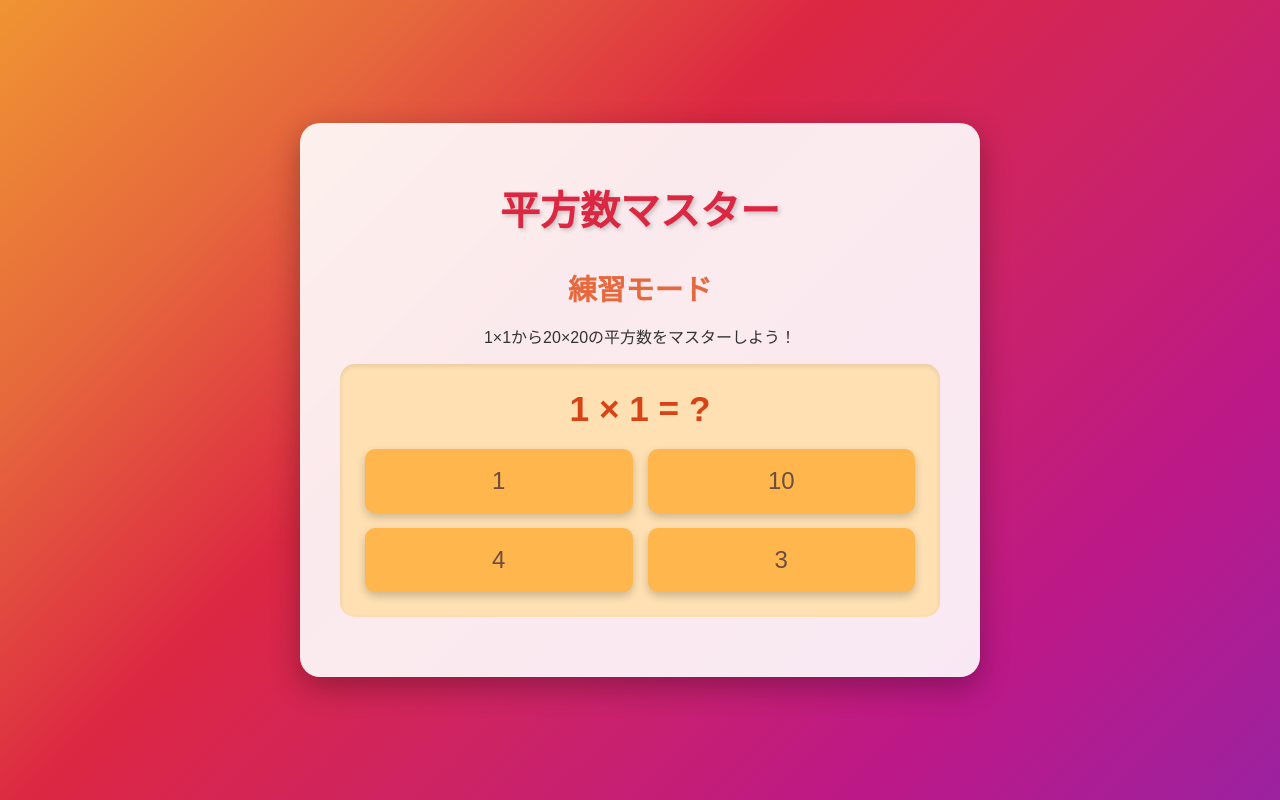
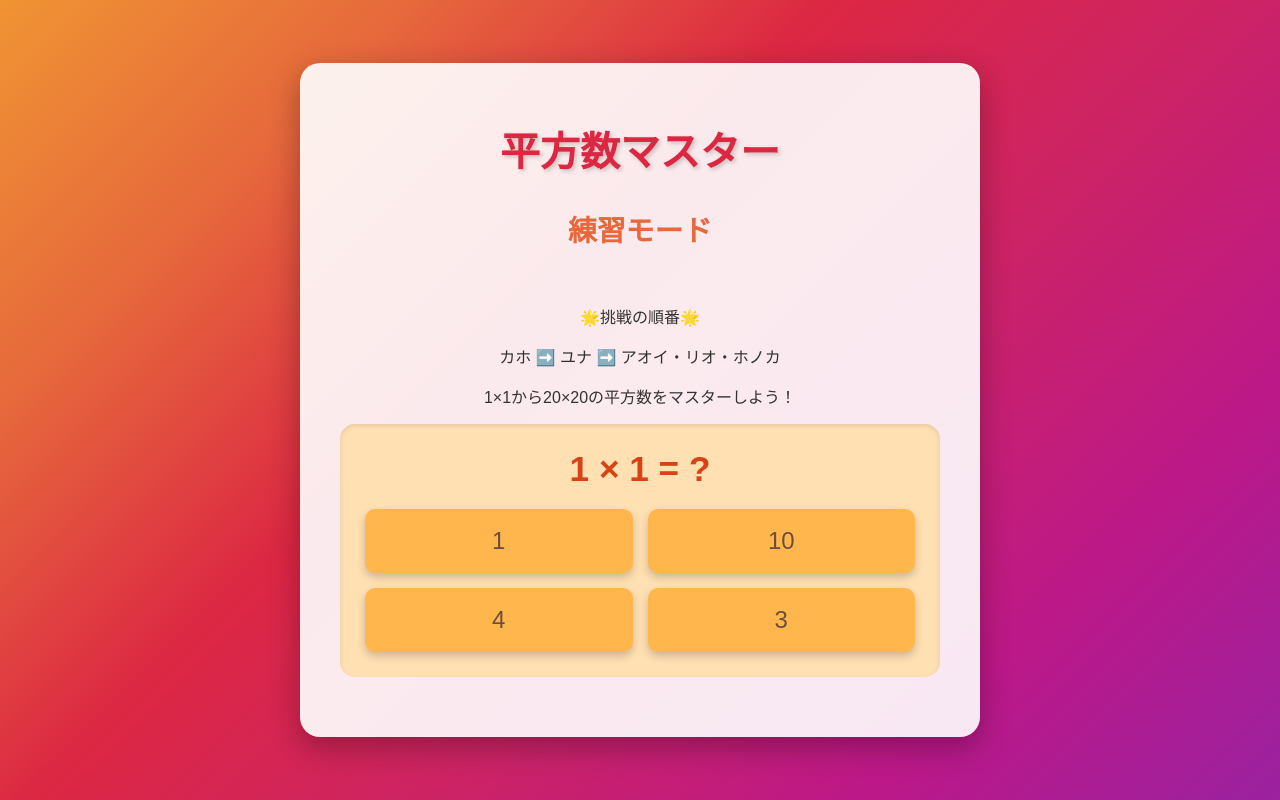
Before and after one commit to KITA-Kazu/square-number, a plain HTML site: page index.html in a window 1280 px wide. Drawn offline with Linux system fonts and the light colour scheme.

Commit message:
Update index.html

```diff
--- a/index.html
+++ b/index.html
@@ -222,6 +222,10 @@
         <h1>平方数マスター</h1>
         <div id="practice-section" class="section">
             <h2>練習モード</h2>
+ 　　　　　　<div class="team-order-message">
+                <p>🌟挑戦の順番🌟</p>
+                <p>カホ ➡️ ユナ ➡️ アオイ・リオ・ホノカ</p>
+            </div>
             <p>1×1から20×20の平方数をマスターしよう！</p>
             <div id="question-area-practice" class="question-area">
                 <p id="question-practice"></p>
@@ -449,4 +453,5 @@
         restartAppBtn.addEventListener('click', initializeApp);
     </script>
 </body>
+
 </html>
```
